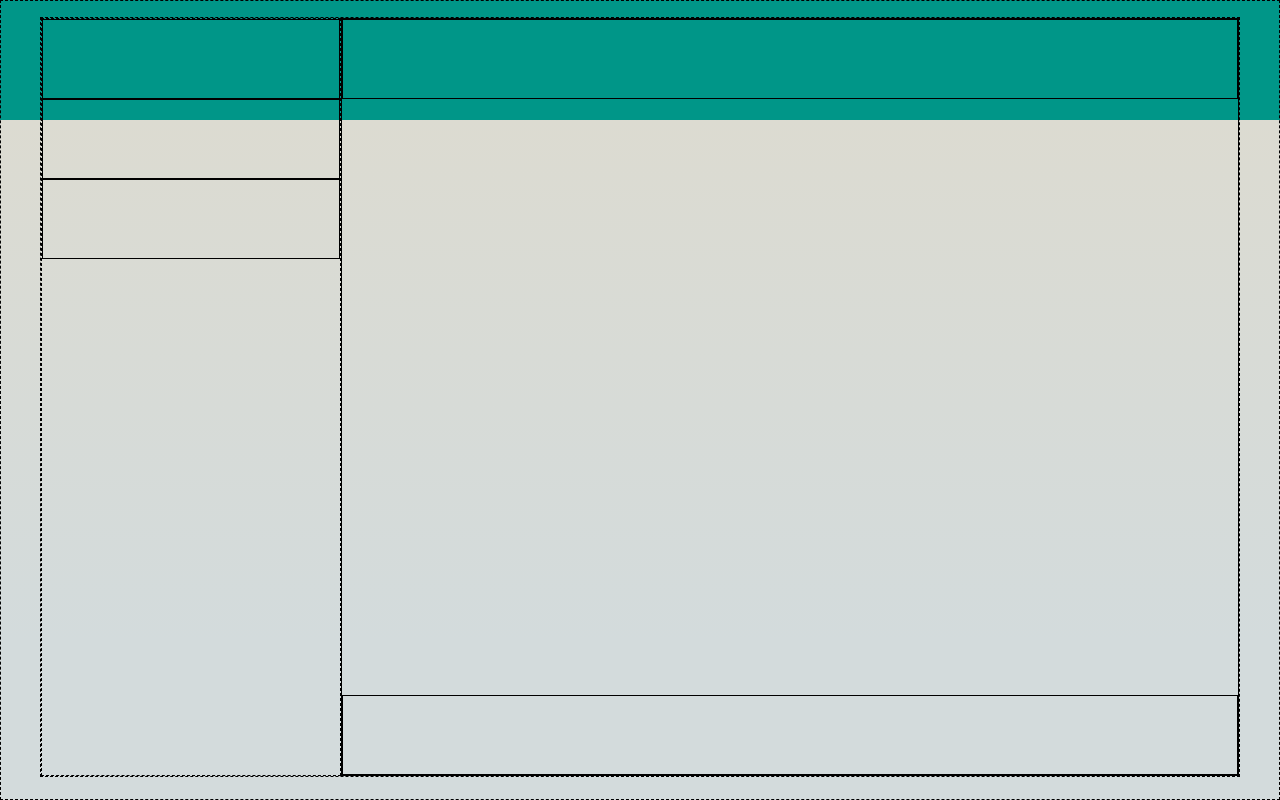
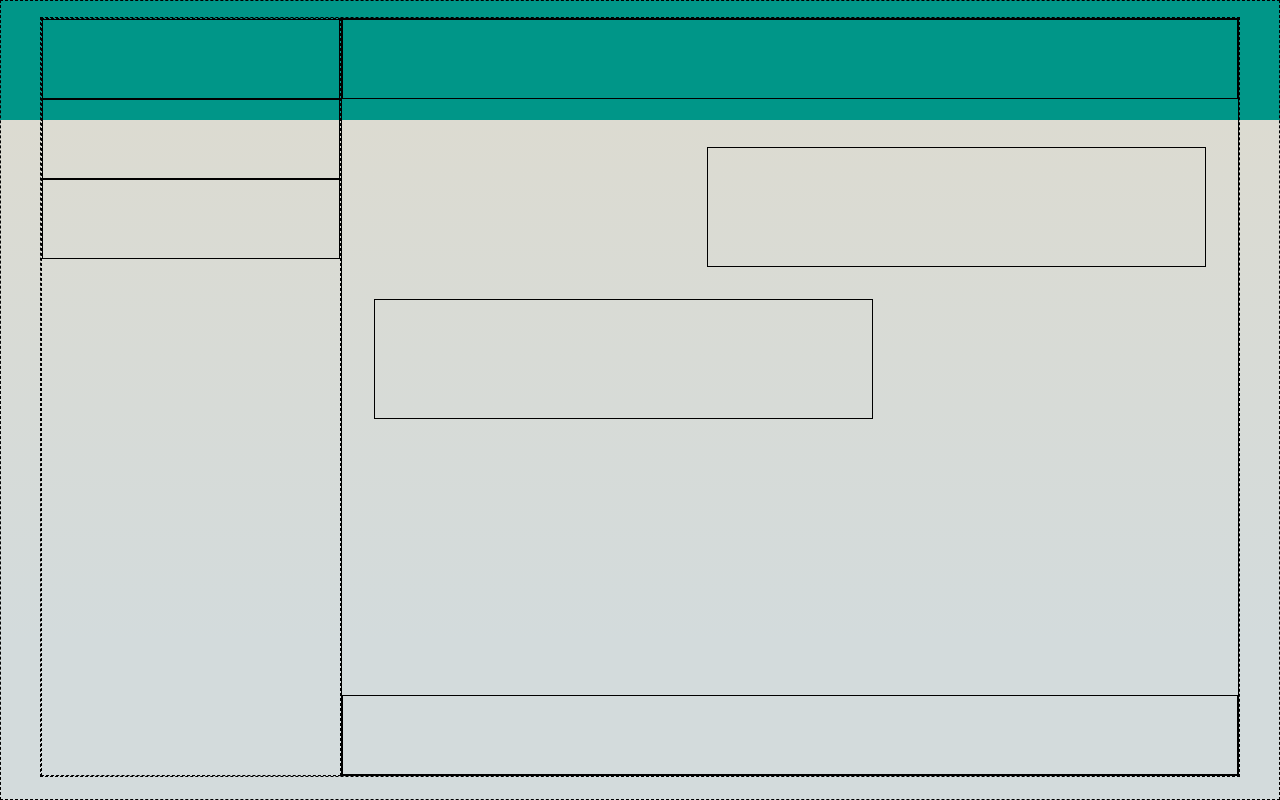
Before and after one commit to Seko461/html-css-boolzapp, a plain HTML site: page index.html in a window 1280 px wide. Drawn offline with Linux system fonts and the light colour scheme.

Commit message:
add chat structure

```diff
--- a/assets/CSS/style.css
+++ b/assets/CSS/style.css
@@ -80,9 +80,28 @@ body {
 
 .chat {
     flex-grow: 1;
+    overflow-y: scroll;
+    padding: 2rem;
+    display: flex;
+    flex-direction: column;
 
 }
 
+.send,
+.received {
+    border: 1px solid black;
+    width: 60%;
+    height: 120px;
+    margin: 1rem 0;
+}
+
+.send {
+    align-self: flex-end;
+}
+
+.received {
+    align-self: flex-start;
+}
 
 @media screen and (max-width: 991px) {
     .left {
--- a/index.html
+++ b/index.html
@@ -28,7 +28,10 @@
         </div>
         <div class="right">
             <div class="top"></div>
-            <div class="chat"></div>
+            <div class="chat">
+                <div class="send"></div>
+                <div class="received"></div>
+            </div>
             <div class="bottom"></div>
         </div>
 
```
